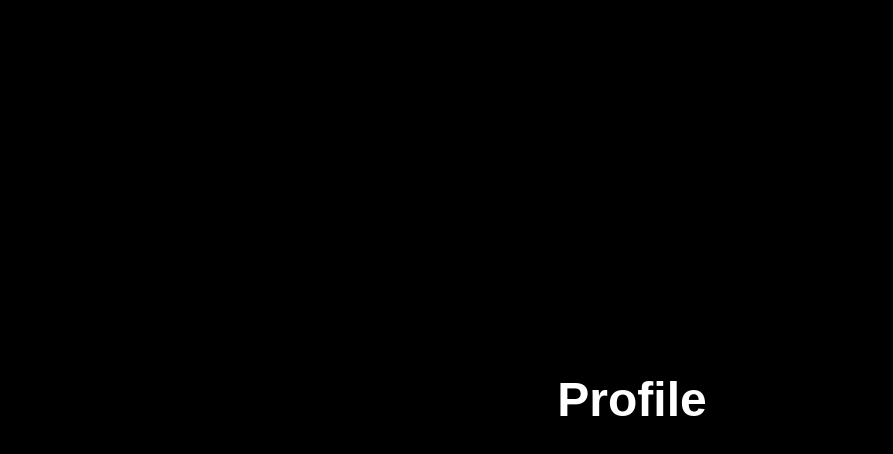
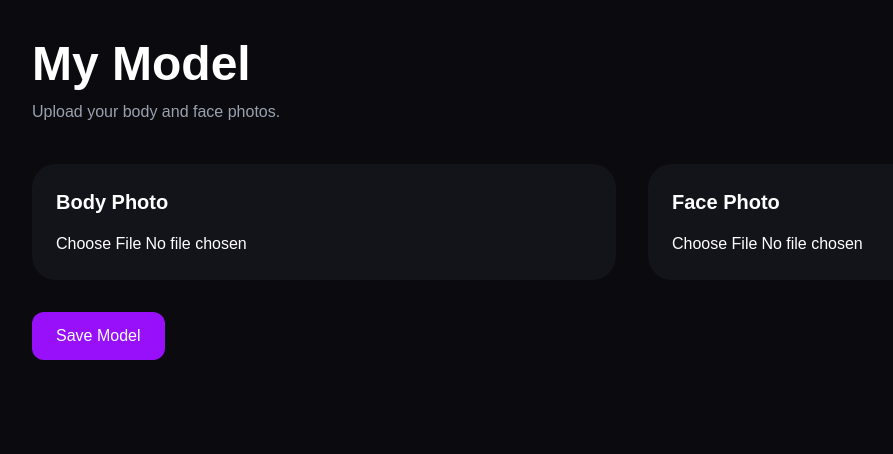
Before and after one commit to vardrobesd/vardrobe, a Next.js app in the folder frontend/: page /profile in a window 1280 px wide. Shown: the top 454 px of the page, without its empty margins (8-901 px from the left). Built offline with nearby package versions, Linux system fonts and the light colour scheme; no server answers.

Commit message:
Build user model system

```diff
--- a/frontend/app/profile/page.tsx
+++ b/frontend/app/profile/page.tsx
@@ -1,7 +1,152 @@
-export default function Profile() {
+"use client";
+
+import { useState } from "react";
+import { supabase } from "@/lib/supabase";
+
+export default function ProfilePage() {
+
+  const [bodyImage, setBodyImage] =
+    useState<string | null>(null);
+
+  const [faceImage, setFaceImage] =
+    useState<string | null>(null);
+  const [saved, setSaved] = useState(false);
+
+  const uploadBodyPhoto = async (
+    event: React.ChangeEvent<HTMLInputElement>
+  ) => {
+    const file = event.target.files?.[0];
+
+    if (!file) return;
+
+    const fileName =
+      `${Date.now()}-${file.name.replace(/[^a-zA-Z0-9.-]/g, "-")}`;
+
+    const { error } = await supabase.storage
+      .from("user-models")
+      .upload(fileName, file);
+
+    if (error) {
+      alert(error.message);
+      return;
+    }
+
+    const { data } = supabase.storage
+      .from("user-models")
+      .getPublicUrl(fileName);
+
+    setBodyImage(data.publicUrl);
+  };
+  const uploadFacePhoto = async (
+    event: React.ChangeEvent<HTMLInputElement>
+  ) => {
+    const file = event.target.files?.[0];
+
+    if (!file) return;
+
+    const fileName =
+      `${Date.now()}-${file.name.replace(/[^a-zA-Z0-9.-]/g, "-")}`;
+
+    const { error } = await supabase.storage
+      .from("user-models")
+      .upload(fileName, file);
+
+    if (error) {
+      alert(error.message);
+      return;
+    }
+
+    const { data } = supabase.storage
+      .from("user-models")
+      .getPublicUrl(fileName);
+
+    setFaceImage(data.publicUrl);
+  };
+  const saveModel = async () => {
+    if (!bodyImage || !faceImage) {
+      alert("Upload both images first");
+      return;
+    }
+
+    const { error } = await supabase
+      .from("user_models")
+      .insert({
+        body_photo_url: bodyImage,
+        face_photo_url: faceImage,
+      });
+
+    if (error) {
+      alert(error.message);
+      return;
+    }
+
+    setSaved(true);
+  };
   return (
-    <div className="min-h-screen bg-black text-white flex items-center justify-center">
-      <h1 className="text-5xl font-bold">Profile</h1>
-    </div>
+    <main className="min-h-screen bg-[#0B0B0F] text-white p-10">
+      <h1 className="text-5xl font-bold">
+        My Model
+      </h1>
+
+      <p className="text-gray-400 mt-3">
+        Upload your body and face photos.
+      </p>
+
+      <div className="grid md:grid-cols-2 gap-8 mt-10">
+        <div className="bg-[#13131A] p-6 rounded-3xl">
+          <h2 className="text-xl font-semibold">
+            Body Photo
+          </h2>
+
+          <input
+            type="file"
+            className="mt-4"
+            accept="image/*"
+            onChange={uploadBodyPhoto}
+          />
+          {bodyImage && (
+            <img
+              src={bodyImage}
+              alt="Body"
+              className="mt-4 rounded-2xl w-full"
+            />
+          )}
+        </div>
+
+        <div className="bg-[#13131A] p-6 rounded-3xl">
+          <h2 className="text-xl font-semibold">
+            Face Photo
+          </h2>
+
+          <input
+            type="file"
+            className="mt-4"
+            accept="image/*"
+            onChange={uploadFacePhoto}
+          />
+          {faceImage && (
+            <img
+              src={faceImage}
+              alt="Face"
+              className="mt-4 rounded-2xl w-full"
+            />
+          )}
+        </div>
+      </div>
+      <div className="mt-8">
+        <button
+          onClick={saveModel}
+          className="bg-purple-600 px-6 py-3 rounded-xl"
+        >
+          Save Model
+        </button>
+
+        {saved && (
+          <p className="text-green-400 mt-3">
+            Model saved successfully
+          </p>
+        )}
+      </div>
+    </main>
   );
 }
--- a/frontend/app/wardrobe/page.tsx
+++ b/frontend/app/wardrobe/page.tsx
@@ -1,11 +1,31 @@
 "use client";
 
-import { useState } from "react";
+import { useEffect, useState } from "react";
 import { supabase } from "@/lib/supabase";
 
 export default function WardrobePage() {
   const [images, setImages] = useState<string[]>([]);
   const [uploading, setUploading] = useState(false);
+  useEffect(() => {
+    loadClothes();
+  }, []);
+
+  const loadClothes = async () => {
+    const { data, error } = await supabase
+      .from("clothes")
+      .select("*");
+
+    if (error) {
+      console.error(error);
+      return;
+    }
+
+    const urls = data.map(
+      (item) => item.image_url
+    );
+
+    setImages(urls);
+  };
 
   const handleImageChange = async (
     event: React.ChangeEvent<HTMLInputElement>
```
